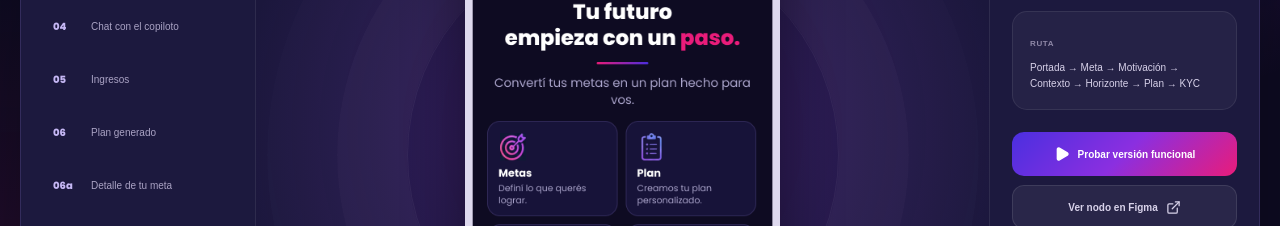
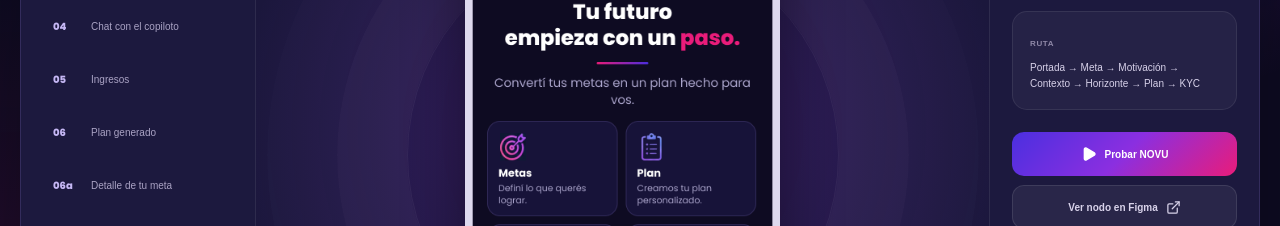
Before and after one commit to donmatthiuz/G-T-NOVU-Prototipo, a Next.js app: page /prototipo in a window 1280 px wide. Shown: the part 2580-2806 px from the top of the page. Built offline with nearby package versions, Linux system fonts and the light colour scheme; a web font is replaced by a local one.

Commit message:
FEAT> Completo uso de otro nombre

```diff
--- a/src/components/LandingPage.tsx
+++ b/src/components/LandingPage.tsx
@@ -330,7 +330,7 @@ function LandingPage() {
       <PresentationHeader
         navigationLabel="Navegación principal"
         homeHref="#inicio"
-        launchLabel="Probar versión funcional"
+        launchLabel="Probar NOVU"
         onLaunch={() => setViewOverride("app")}
         links={[
           { href: "#como-funciona", label: "Cómo funciona" },
@@ -361,7 +361,7 @@ function LandingPage() {
               </p>
               <div className={presentationStyles.heroActions}>
                 <Button onClick={() => setViewOverride("app")}>
-                  Probar versión funcional
+                  Probar NOVU
                 </Button>
               </div>
               <div className="trust-row">
--- a/src/components/PrototypeShowcase.tsx
+++ b/src/components/PrototypeShowcase.tsx
@@ -786,7 +786,7 @@ export default function PrototypeShowcase() {
               <div className={styles.infoActions}>
                 <Link href="/?view=app">
                   <Play size={16} fill="currentColor" aria-hidden="true" />{" "}
-                  Probar versión funcional
+                  Probar NOVU
                 </Link>
                 <a
                   href={figmaNodeUrl(selectedScreen.id)}
```
Also changed, not shown: 1 other file (tests, documents, lock files or other folders).
